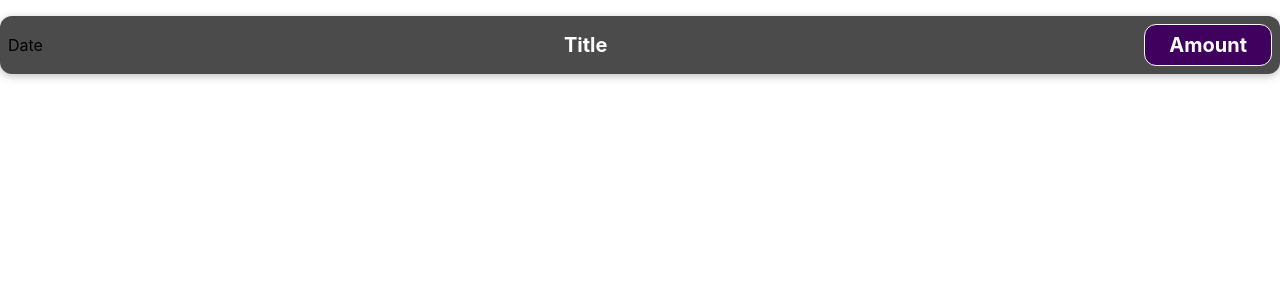
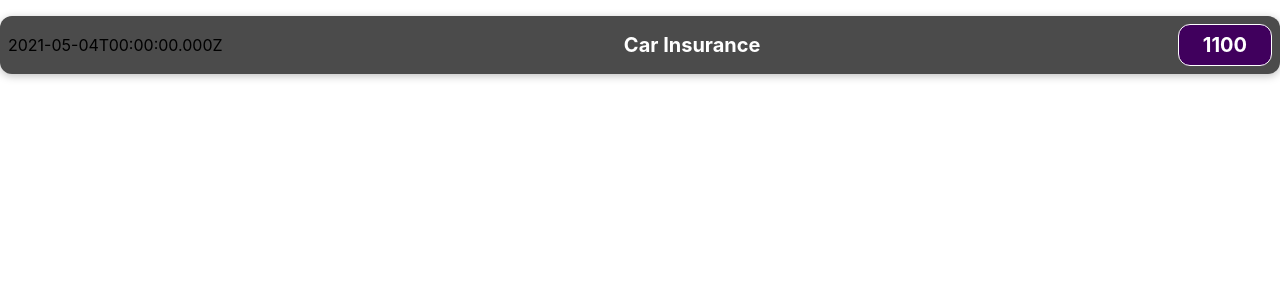
Before and after one commit to Sparrow48/expense-tracker, a React (Create React App) app: page / in a window 1280 px wide. Shown: the top 300 px of the page. Built offline with nearby package versions, Linux system fonts and the light colour scheme.

Commit message:
Outputting dynamic data

```diff
--- a/src/components/ExpenseItem.js
+++ b/src/components/ExpenseItem.js
@@ -1,12 +1,15 @@
 import classes from "./ExpenseItem.module.css";
 
 function ExpenseItem() {
+  const expenseDate = new Date(2021, 4, 4);
+  const expenseTitle = "Car Insurance";
+  const expenseAmount = "1100";
   return (
     <div className={classes.ExpenseItem}>
-      <div>Date</div>
+      <div>{expenseDate.toISOString()}</div>
       <div className={classes.ExpenseItemDescription}>
-        <h2>Title</h2>
-        <div className={classes.ExpenseItemPrice}>Amount</div>
+        <h2>{expenseTitle}</h2>
+        <div className={classes.ExpenseItemPrice}>{expenseAmount}</div>
       </div>
     </div>
   );
```
